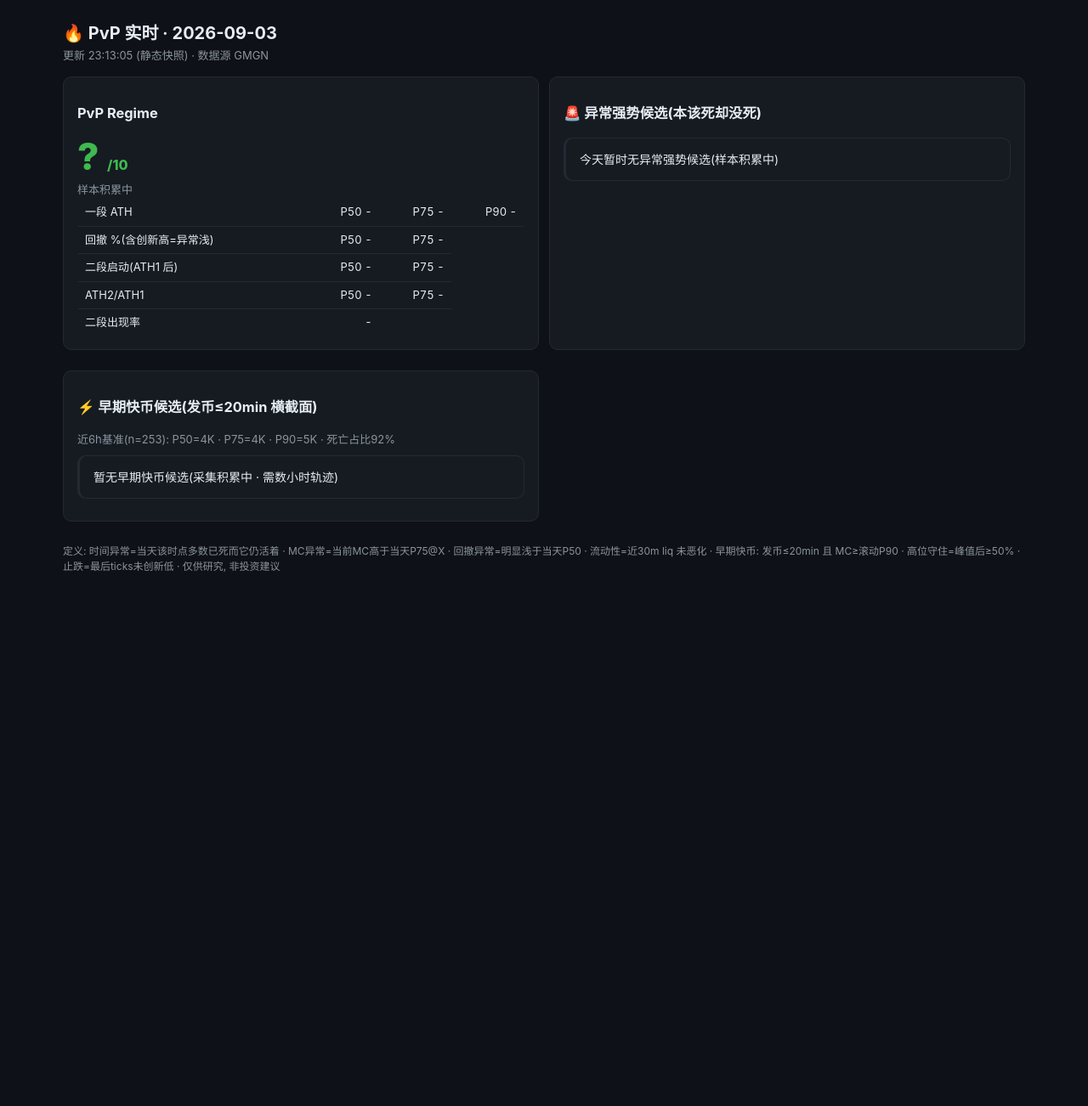
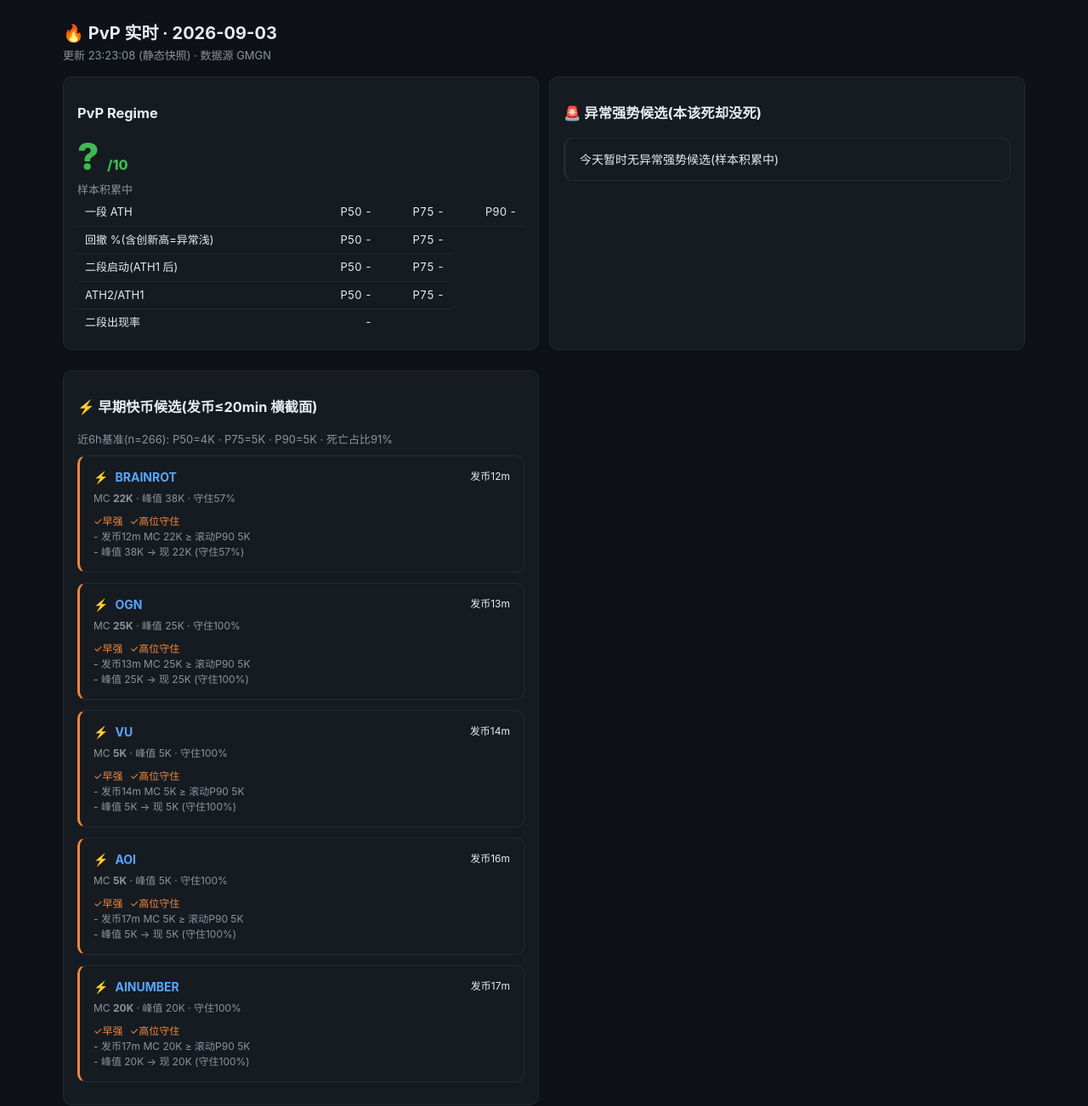
Before and after one commit to yu-cc-patrick/golden-dog-dashboard, a plain HTML site: page pvp/live.html in a window 1280 px wide. Shown: the top 1302 px of the page at 85% size. Before the commit the page ends 800 px from the top, so only its background shows below. Drawn offline with Linux system fonts and the light colour scheme.

Commit message:
pvp 看板更新 2026-09-03 23:23

```diff
--- a/pvp/live.html
+++ b/pvp/live.html
@@ -28,7 +28,7 @@ a{color:var(--link);text-decoration:none}.foot{color:var(--mut);font-size:12px;m
 @media(max-width:760px){.wrap{padding:12px}h1{font-size:17px}}
 </style></head><body><div class="wrap">
 <h1>🔥 PvP 实时 · 2026-09-03</h1>
-<div class="sub">更新 23:13:05 (静态快照) · 数据源 GMGN</div>
+<div class="sub">更新 23:23:08 (静态快照) · 数据源 GMGN</div>
 <div class="grid">
 <div class="card"><h3>PvP Regime</h3>
 <div class="big mid">? <span style="font-size:16px">/10</span></div>
@@ -41,7 +41,11 @@ a{color:var(--link);text-decoration:none}.foot{color:var(--mut);font-size:12px;m
 <tr><td>二段出现率</td><td class="num">-</td></tr>
 </tbody></table></div>
 <div class="card"><h3>🚨 异常强势候选(本该死却没死)</h3><div class="card alert none">今天暂时无异常强势候选(样本积累中)</div></div>
-<div class="card"><h3>⚡ 早期快币候选(发币≤20min 横截面)</h3><div class="sub" style="margin:0 0 8px">近6h基准(n=253): P50=4K · P75=4K · P90=5K · 死亡占比92%</div><div class="card alert none">暂无早期快币候选(采集积累中 · 需数小时轨迹)</div></div>
+<div class="card"><h3>⚡ 早期快币候选(发币≤20min 横截面)</h3><div class="sub" style="margin:0 0 8px">近6h基准(n=266): P50=4K · P75=5K · P90=5K · 死亡占比91%</div><div class="card alert"><div class="ahead"><span class="al">⚡</span><b><a href="https://gmgn.ai/robinhood/token/0xfc8fb95970183f87757a65589f578da0b1521e18" target="_blank">BRAINROT</a></b><span class="pot">发币12m</span></div><div class="anm">MC <b>22K</b> · 峰值 38K · 守住57%</div><div><span class="dchk">✓早强</span><span class="dchk">✓高位守住</span></div><div class="wy">- 发币12m MC 22K ≥ 滚动P90 5K</div><div class="wy">- 峰值 38K → 现 22K (守住57%)</div></div>
+<div class="card alert"><div class="ahead"><span class="al">⚡</span><b><a href="https://gmgn.ai/base/token/0x6f1e97522e9e9956fcea078be796af27f924bb07" target="_blank">OGN</a></b><span class="pot">发币13m</span></div><div class="anm">MC <b>25K</b> · 峰值 25K · 守住100%</div><div><span class="dchk">✓早强</span><span class="dchk">✓高位守住</span></div><div class="wy">- 发币13m MC 25K ≥ 滚动P90 5K</div><div class="wy">- 峰值 25K → 现 25K (守住100%)</div></div>
+<div class="card alert"><div class="ahead"><span class="al">⚡</span><b><a href="https://gmgn.ai/base/token/0xe74098e43d5c88e8e1edba14b787ab1d2e2c2735" target="_blank">VU</a></b><span class="pot">发币14m</span></div><div class="anm">MC <b>5K</b> · 峰值 5K · 守住100%</div><div><span class="dchk">✓早强</span><span class="dchk">✓高位守住</span></div><div class="wy">- 发币14m MC 5K ≥ 滚动P90 5K</div><div class="wy">- 峰值 5K → 现 5K (守住100%)</div></div>
+<div class="card alert"><div class="ahead"><span class="al">⚡</span><b><a href="https://gmgn.ai/base/token/0xb64d6983abacd06eadb55c3be0386ba068e9d358" target="_blank">AOI</a></b><span class="pot">发币16m</span></div><div class="anm">MC <b>5K</b> · 峰值 5K · 守住100%</div><div><span class="dchk">✓早强</span><span class="dchk">✓高位守住</span></div><div class="wy">- 发币17m MC 5K ≥ 滚动P90 5K</div><div class="wy">- 峰值 5K → 现 5K (守住100%)</div></div>
+<div class="card alert"><div class="ahead"><span class="al">⚡</span><b><a href="https://gmgn.ai/robinhood/token/0xf705460f566b9ad7de4e1922d7c4c5f885c21e18" target="_blank">AINUMBER</a></b><span class="pot">发币17m</span></div><div class="anm">MC <b>20K</b> · 峰值 20K · 守住100%</div><div><span class="dchk">✓早强</span><span class="dchk">✓高位守住</span></div><div class="wy">- 发币17m MC 20K ≥ 滚动P90 5K</div><div class="wy">- 峰值 20K → 现 20K (守住100%)</div></div></div>
 </div>
 <div class="foot">定义: 时间异常=当天该时点多数已死而它仍活着 · MC异常=当前MC高于当天P75@X · 回撤异常=明显浅于当天P50 · 流动性=近30m liq 未恶化 · 早期快币: 发币≤20min 且 MC≥滚动P90 · 高位守住=峰值后≥50% · 止跌=最后ticks未创新低 · 仅供研究, 非投资建议</div>
 </div></body></html>
```
Also changed, not shown: pvp/daily.html (+1 -1 lines).
